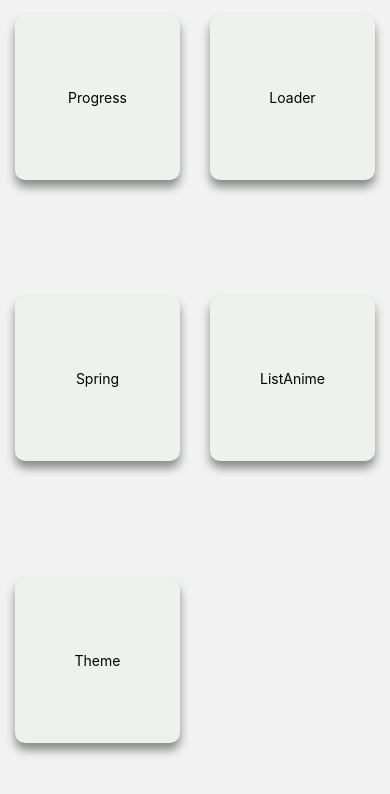
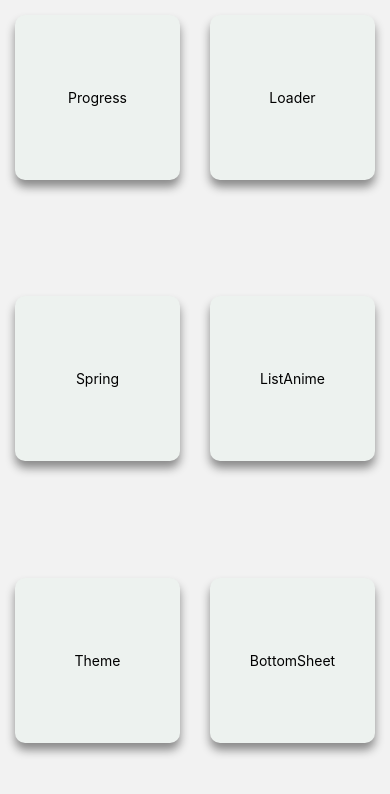
Before and after one commit to Hussein-omar-osman/animationApp, a React Native app: screen /Home in a window 390 px wide. Shown: the top 794 px of the page. Built offline with nearby package versions, Linux system fonts and the light colour scheme.

Commit message:
created route for bottomsheet

```diff
--- a/App.tsx
+++ b/App.tsx
@@ -9,6 +9,7 @@ import InitialPracAnime from './src/pages/InitialPracAnime';
 import Home from './src/pages/Home';
 import ListAnime from './src/pages/ListAnime';
 import Theme from './src/pages/Theme';
+import BottomSheet from './src/pages/BottomSheet';
 
 const Stack = createNativeStackNavigator();
 
@@ -25,6 +26,7 @@ const App = () => {
           <Stack.Screen name="Spring" component={MovePan} />
           <Stack.Screen name="ListAnime" component={ListAnime} />
           <Stack.Screen name="Theme" component={Theme} />
+          <Stack.Screen name="BottomSheet" component={BottomSheet} />
         </Stack.Navigator>
       </NavigationContainer>
     </GestureHandlerRootView>
--- a/src/pages/Home.tsx
+++ b/src/pages/Home.tsx
@@ -5,7 +5,14 @@ import React from 'react';
 import {SafeAreaView} from 'react-native-safe-area-context';
 
 const {width} = Dimensions.get('window');
-const links = ['Progress', 'Loader', 'Spring', 'ListAnime', 'Theme'];
+const links = [
+  'Progress',
+  'Loader',
+  'Spring',
+  'ListAnime',
+  'Theme',
+  'BottomSheet',
+];
 
 type Props = {
   navigation: NavigationProp<ParamListBase>;
```
